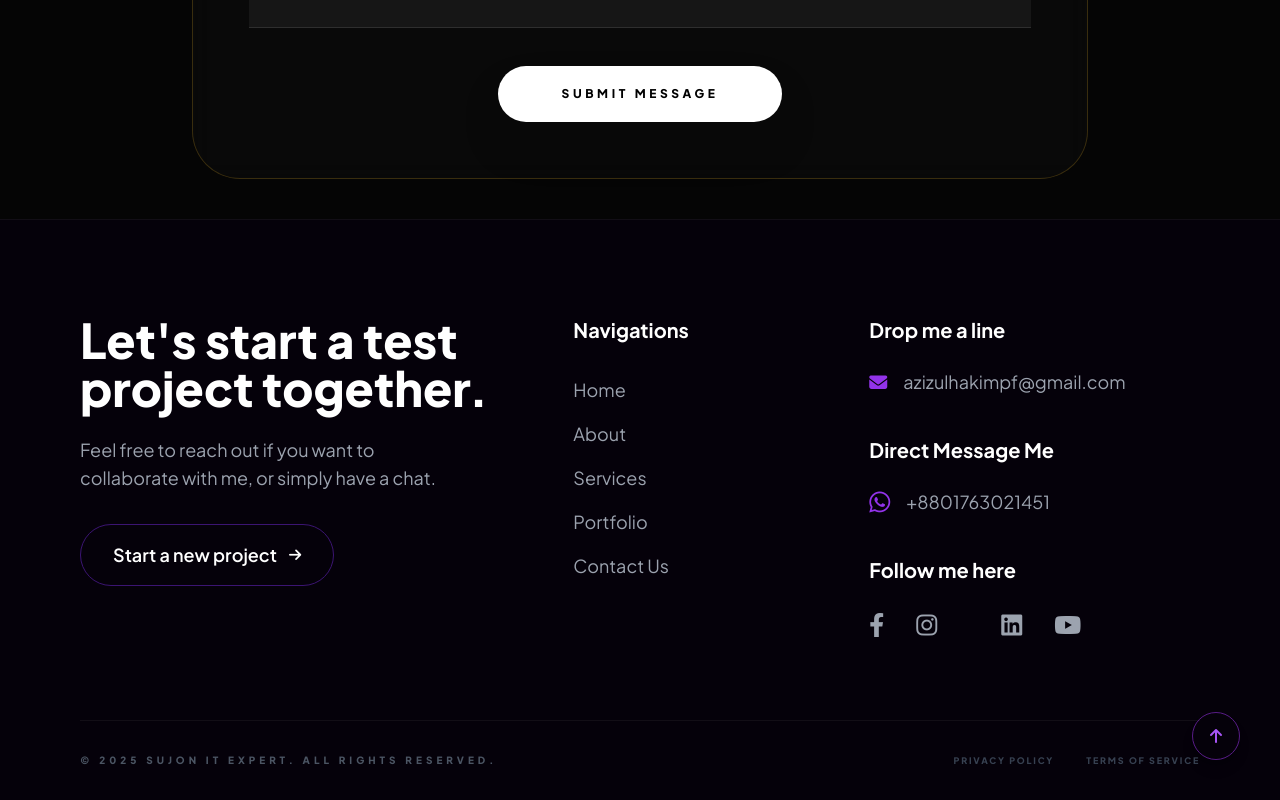
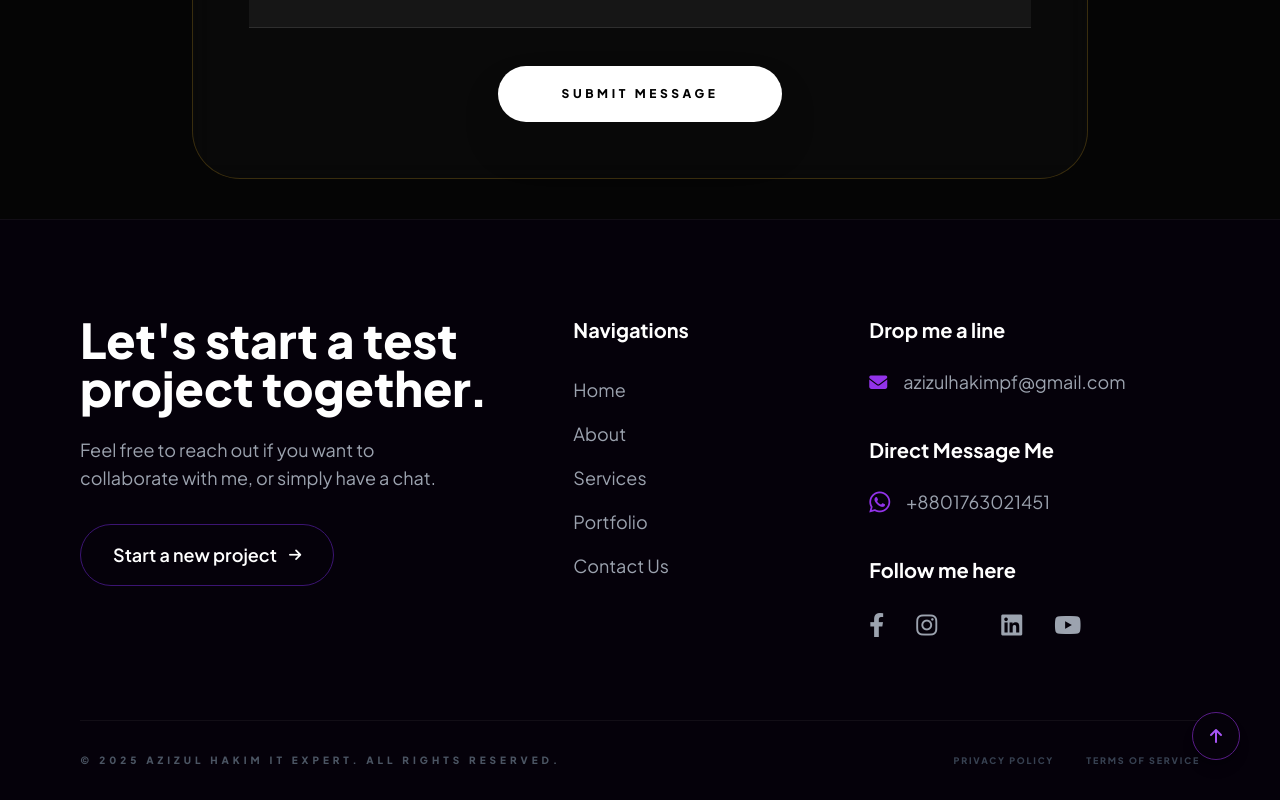
Before and after one commit to allportfoliowebsite-design/roniport, a React (Vite) app: page / in a window 1280 px wide. Shown: the part 7766-8566 px from the top of the page. Built offline with nearby package versions, Linux system fonts and the light colour scheme; a web font is replaced by a local one.

Commit message:
Update Footer.tsx

```diff
--- a/components/Footer.tsx
+++ b/components/Footer.tsx
@@ -92,7 +92,7 @@ const Footer: React.FC = () => {
         {/* Final Bottom Bar */}
         <div className="pt-8 border-t border-white/5 flex flex-col md:flex-row justify-between items-center gap-4">
           <p className="text-gray-600 text-[10px] font-black uppercase tracking-[0.4em]">
-            &copy; 2025 Sujon It Expert. All Rights Reserved.
+            &copy; 2025 Azizul Hakim It Expert. All Rights Reserved.
           </p>
           <div className="flex gap-8 text-[9px] font-black uppercase tracking-[0.2em] text-gray-700">
             <a href="#" className="hover:text-yellow-400 transition-all">Privacy Policy</a>
```
